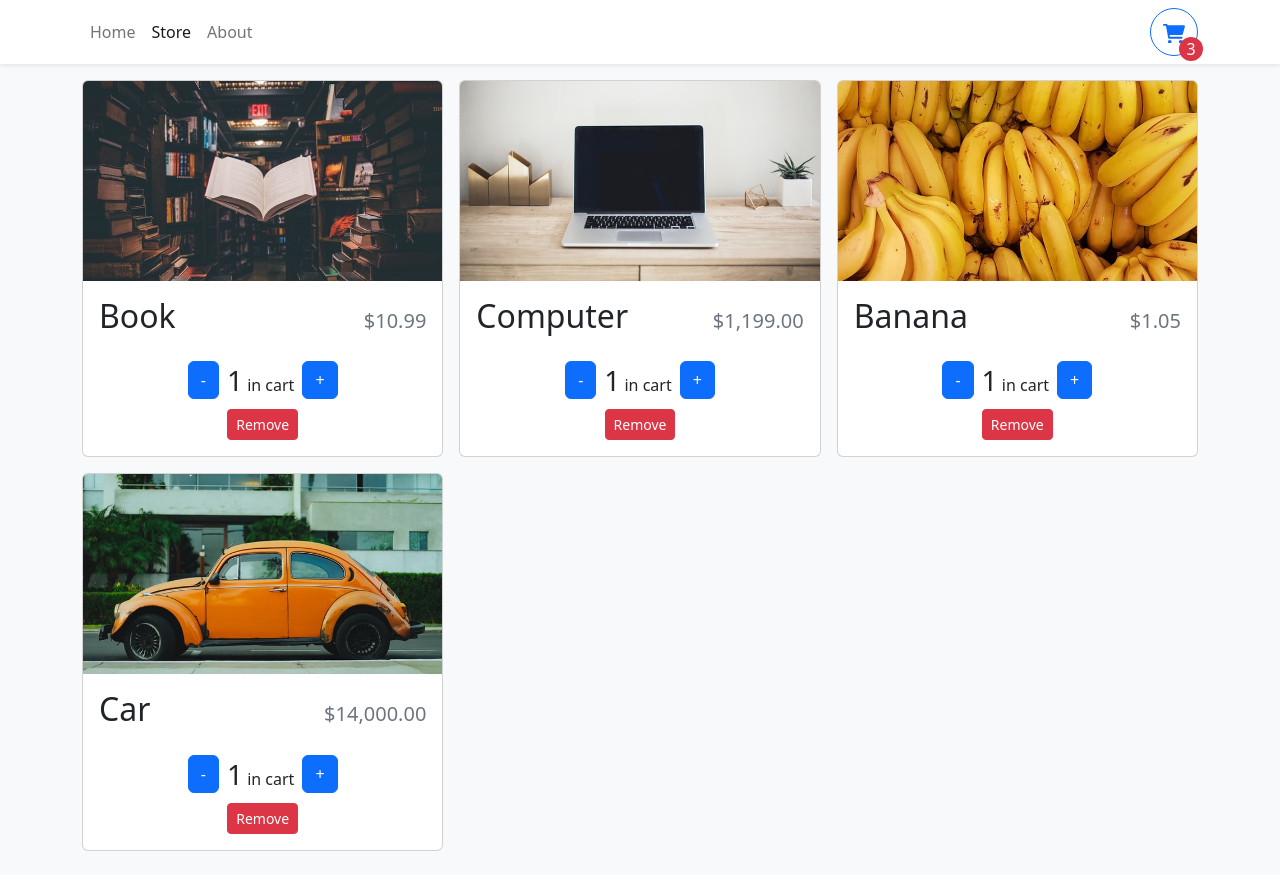
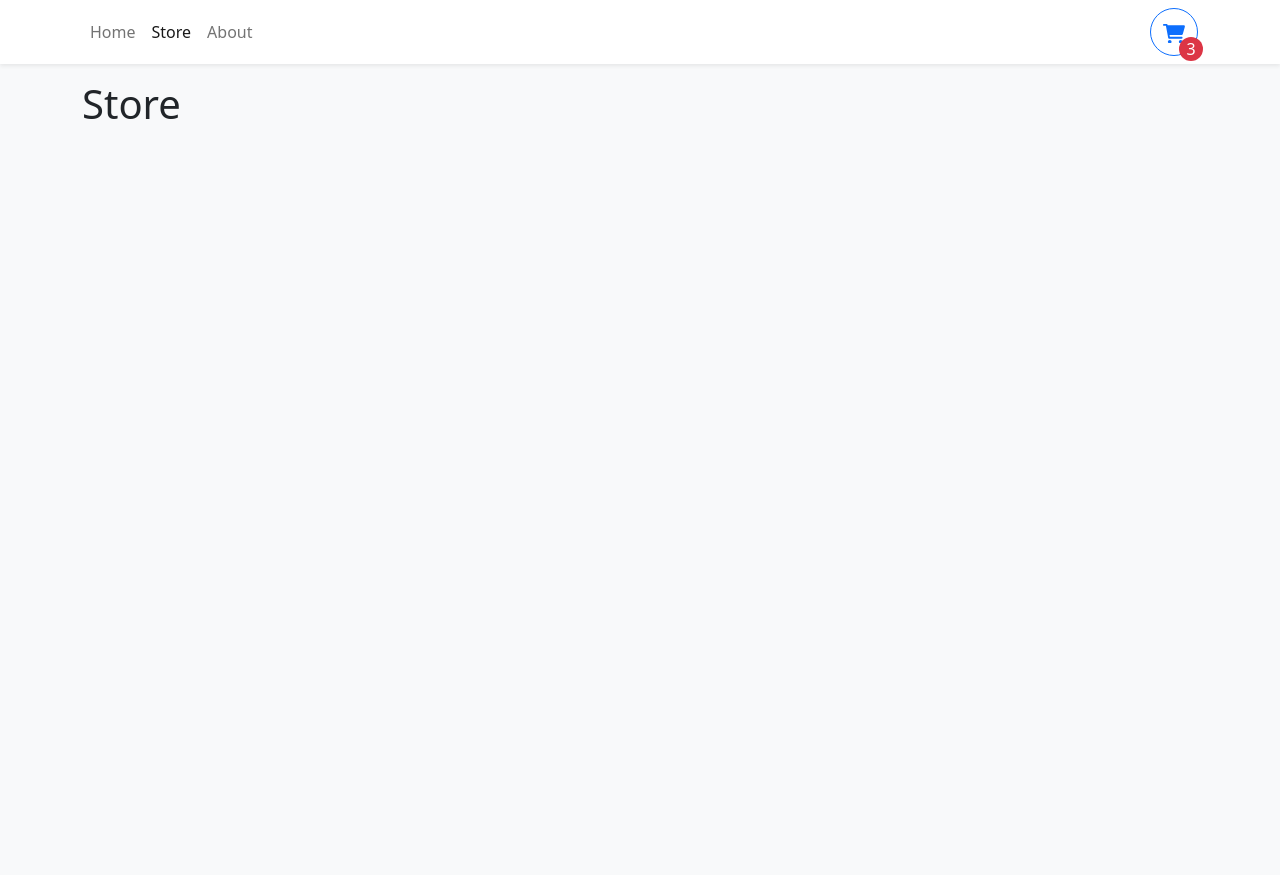
Before and after one commit to nicitaacom/MyTwelvthSite, a React (Vite) app in the folder shopping-cart_practice_1/: page /store in a window 1280 px wide. After the commit the page ends 800 px from the top, so only its background shows below. Built offline with nearby package versions, Linux system fonts and the light colour scheme.

Commit message:
Revert "3)Store page"
This reverts commit e6ab4273d77a0b87bf3c296334de0bb7d03c993b.

```diff
--- a/shopping-cart_practice_1/src/components/StoreItem.tsx
+++ /dev/null
@@ -1,39 +0,0 @@
-import {Button, Card} from "react-bootstrap";
-import {formatCurrency} from "../utilities/FormatCurrency";
-
-type StoreItemProps = {
-  id:number
-  name:string
-  price:number
-  imgUrl:string
-}
-
-export function StoreItem({id,name,price,imgUrl}:StoreItemProps) {
-  const quantity = 1
- return (
-   <Card className='h-100'>
-    <Card.Img variant='top' src={imgUrl} height='200px' style={{objectFit:'cover'}}/>
-    <Card.Body className='d-flex flex-column'>
-      <Card.Title className='d-flex justify-content-between align-items-baseline mb-4'>
-        <span className='fs-2'>{name}</span>
-        <span className='ms-2 text-muted'>{formatCurrency(price)}</span>
-      </Card.Title>
-      <div className='mt-auto'>
-        {quantity === 0 ? (
-          <Button className='w-100'>
-            +Add to cart
-          </Button>
-        ) :
-          <div className='d-flex align-items-center flex-column' style={{gap:'0.5rem'}}>
-            <div className='d-flex justify-content-center align-items-center' style={{gap:'0.5rem'}}>
-                <Button>-</Button>
-              <div><span className='fs-3'>{quantity}</span> in cart</div>
-                <Button>+</Button>
-            </div>
-            <Button variant='danger' size='sm'>Remove</Button>
-          </div>}
-      </div>
-    </Card.Body>
- </Card>
- )
-}
--- a/shopping-cart_practice_1/src/data/items.json
+++ /dev/null
@@ -1,26 +0,0 @@
-[
-  {
-    "id": 1,
-    "name": "Book",
-    "price": 10.99,
-    "imgUrl": "/imgs/book.jpg"
-  },
-  {
-    "id": 2,
-    "name": "Computer",
-    "price": 1199,
-    "imgUrl": "/imgs/computer.jpg"
-  },
-  {
-    "id": 3,
-    "name": "Banana",
-    "price": 1.05,
-    "imgUrl": "/imgs/banana.jpg"
-  },
-  {
-    "id": 4,
-    "name": "Car",
-    "price": 14000,
-    "imgUrl": "/imgs/car.jpg"
-  }
-]
--- a/shopping-cart_practice_1/src/pages/Store.tsx
+++ b/shopping-cart_practice_1/src/pages/Store.tsx
@@ -1,16 +1,5 @@
-import {Col, Row} from "react-bootstrap";
-import storeItems from './../data/items.json'
-import {StoreItem} from "../components/StoreItem";
-
 export function Store() {
   return (
-    <Row md={2} xs={1} lg={3} className='g-3'>
-      {storeItems.map(item => (
-        <Col key={item.id}>
-          <StoreItem {...item}/>
-        </Col>
-      ))}
-
-    </Row>
+    <h1>Store</h1>
   )
 }
--- a/shopping-cart_practice_1/src/utilities/FormatCurrency.ts
+++ /dev/null
@@ -1,7 +0,0 @@
-const CURRENCY_FORMATER = new Intl.NumberFormat(undefined,{
-  currency:'USD',style:'currency'
-})
-
-export function formatCurrency(number:number) {
-  return CURRENCY_FORMATER.format(number)
-}
```
